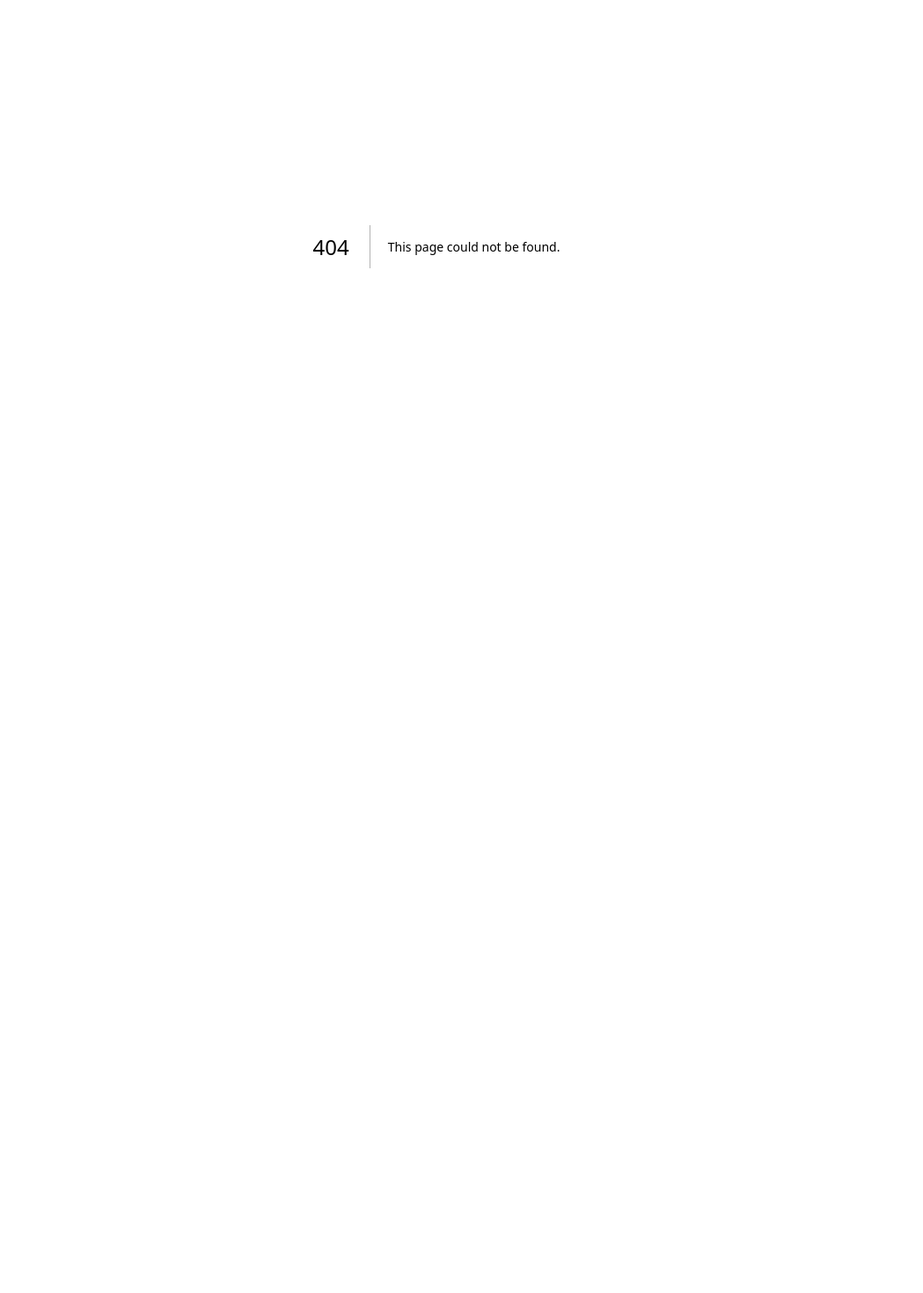
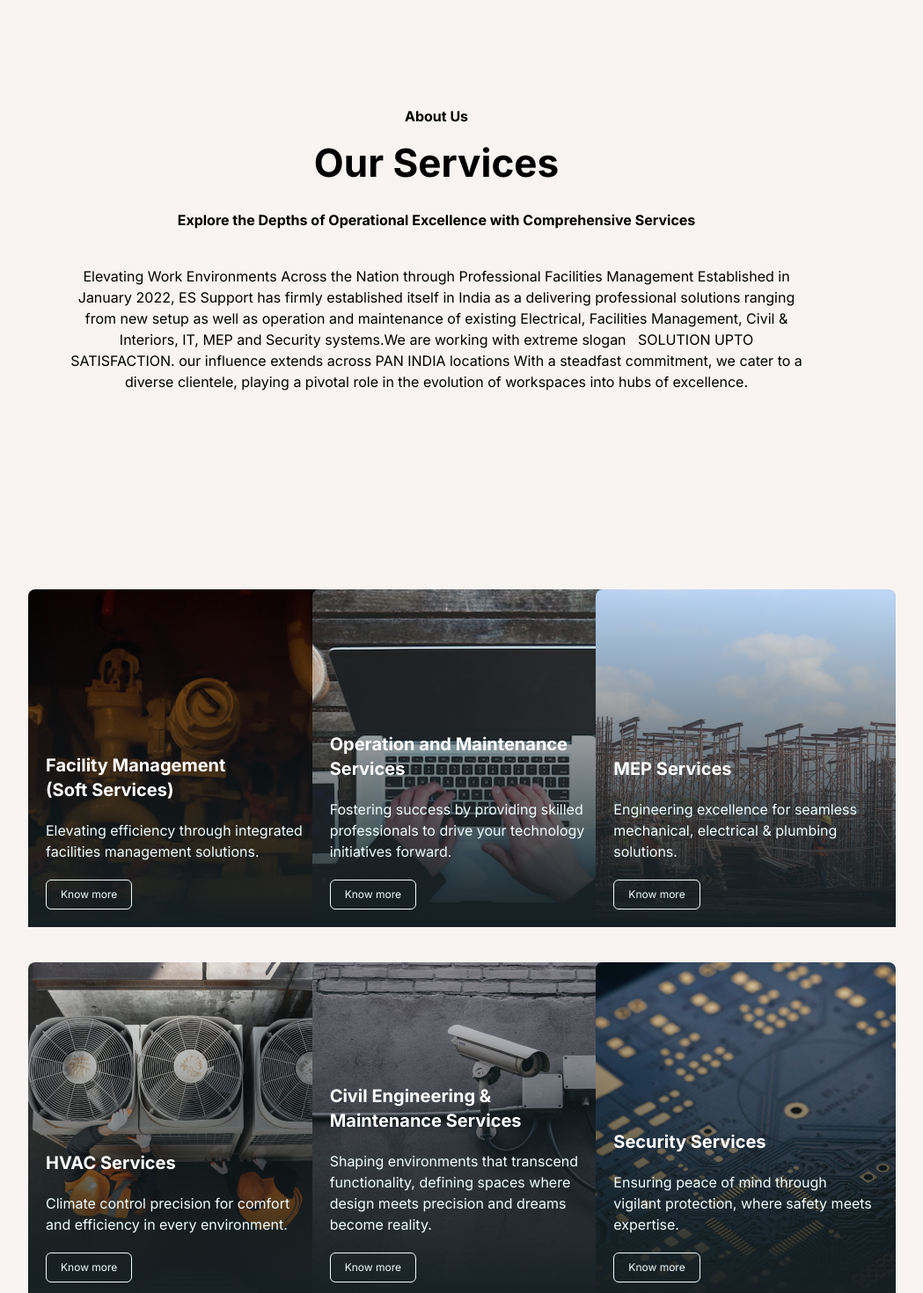
Before and after one commit to Amrit-Thapa/es-support-fe, a Next.js app: page /services in a window 1280 px wide. Before the commit this address had no page. Shown: the part 120-1590 px from the top of the page at 88% size, without its empty margins (144-1193 px from the left). Before the commit the page ends 800 px from the top, so only its background shows below. Built offline with nearby package versions, Linux system fonts and the light colour scheme.

Commit message:
adding services page

```diff
--- /dev/null
+++ b/src/app/services/Hero.tsx
@@ -0,0 +1,28 @@
+import React from "react";
+
+const Hero = () => {
+  return (
+    <section className="container mx-auto md:px-20 px-4 py-16 md:py-36 text-center">
+      <div className="mx-auto text-[9px] font-bold md:text-base">About Us</div>
+      <div className="text-[20px] mt-2 md:text-[44px] font-bold ">
+        Our Services
+      </div>
+      <div className="mx-auto mt-2 md:mt-5 text-[9px] font-bold md:text-base">
+        Explore the Depths of Operational Excellence with Comprehensive Services
+      </div>
+      <div className="mx-auto mt-5 md:mt-10 text-[9px] w-3/4 md:text-base">
+        Elevating Work Environments Across the Nation through Professional
+        Facilities Management Established in January 2022, ES Support has firmly
+        established itself in India as a delivering professional solutions
+        ranging from new setup as well as operation and maintenance of existing
+        Electrical, Facilities Management, Civil & Interiors, IT, MEP and
+        Security systems.We are working with extreme slogan   SOLUTION UPTO
+        SATISFACTION. our influence extends across PAN INDIA locations With a
+        steadfast commitment, we cater to a diverse clientele, playing a pivotal
+        role in the evolution of workspaces into hubs of excellence.
+      </div>
+    </section>
+  );
+};
+
+export default Hero;
--- /dev/null
+++ b/src/app/services/Services.tsx
@@ -0,0 +1,128 @@
+import React from "react";
+import service1 from "@/../public/assets/images/service1.png";
+import service2 from "@/../public/assets/images/service2.png";
+import service3 from "@/../public/assets/images/service3.png";
+import service4 from "@/../public/assets/images/service4.png";
+import service5 from "@/../public/assets/images/service5.png";
+import service6 from "@/../public/assets/images/service6.png";
+
+const Services = () => {
+  return (
+    <section className="bg-lightOrange">
+      <div className="container mx-auto px-4 py-10 md:px-24 md:py-20">
+        <div className="grid md:grid-cols-3 grid-cols-1 gap-10 md:px-20 w-3/4 md:w-full m-auto">
+          <div
+            style={{"--image-url": `url(${service1.src})`} as {}}
+            className="bg-[image:var(--image-url)] w-64 h-72 md:w-[341px] md:h-[384px] rounded-lg"
+          >
+            <div className="bg-gradient-to-t from-[#162023] size-full justify-end p-5 flex flex-col gap-2 md:gap-5">
+              <div className="font-bold text-xs md:text-xl text-white">
+                Facility Management
+                <div>(Soft Services)</div>
+              </div>
+              <div className="text-[#EFFEFF] font-normal text-[9px] md:text-base">
+                Elevating efficiency through integrated facilities management
+                solutions.
+              </div>
+              <button className="border border-[#EFFEFF] text-[#EFFEFF] rounded-md w-fit py-1 px-3 md:py-2 md:px-4 text-[10px] md:text-xs font-normal">
+                Know more
+              </button>
+            </div>
+          </div>
+
+          <div
+            style={{"--image-url": `url(${service2.src})`} as {}}
+            className="bg-[image:var(--image-url)] w-64 h-72 md:w-[341px] md:h-[384px] rounded-lg"
+          >
+            <div className="bg-gradient-to-t from-[#162023] size-full justify-end p-5 flex flex-col gap-2 md:gap-5">
+              <div className="font-bold text-xs md:text-xl text-white">
+                Operation and Maintenance Services
+              </div>
+              <div className="text-[#EFFEFF] font-normal text-[9px] md:text-base">
+                Fostering success by providing skilled professionals to drive
+                your technology initiatives forward.
+              </div>
+              <button className="border border-[#EFFEFF] text-[#EFFEFF] rounded-md w-fit py-1 px-3 md:py-2 md:px-4 text-[10px] md:text-xs font-normal">
+                Know more
+              </button>
+            </div>
+          </div>
+
+          <div
+            style={{"--image-url": `url(${service5.src})`} as {}}
+            className="bg-[image:var(--image-url)] w-64 h-72 md:w-[341px] md:h-[384px] rounded-lg"
+          >
+            <div className="bg-gradient-to-t from-[#162023] size-full justify-end p-5 flex flex-col gap-2 md:gap-5">
+              <div className="font-bold text-xs md:text-xl text-white">
+                MEP Services
+              </div>
+              <div className="text-[#EFFEFF] font-normal text-[9px] md:text-base">
+                Engineering excellence for seamless mechanical, electrical &
+                plumbing solutions.
+              </div>
+              <button className="border border-[#EFFEFF] text-[#EFFEFF] rounded-md w-fit py-1 px-3 md:py-2 md:px-4 text-[10px] md:text-xs font-normal">
+                Know more
+              </button>
+            </div>
+          </div>
+
+          <div
+            style={{"--image-url": `url(${service3.src})`} as {}}
+            className="bg-[image:var(--image-url)] w-64 h-72 md:w-[341px] md:h-[384px] rounded-lg"
+          >
+            <div className="bg-gradient-to-t from-[#162023] size-full justify-end p-5 flex flex-col gap-2 md:gap-5">
+              <div className="font-bold text-xs md:text-xl text-white">
+                HVAC Services
+              </div>
+              <div className="text-[#EFFEFF] font-normal text-[9px] md:text-base">
+                Climate control precision for comfort and efficiency in every
+                environment.
+              </div>
+              <button className="border border-[#EFFEFF] text-[#EFFEFF] rounded-md w-fit py-1 px-3 md:py-2 md:px-4 text-[10px] md:text-xs font-normal">
+                Know more
+              </button>
+            </div>
+          </div>
+
+          <div
+            style={{"--image-url": `url(${service6.src})`} as {}}
+            className="bg-[image:var(--image-url)] w-64 h-72 md:w-[341px] md:h-[384px] rounded-lg"
+          >
+            <div className="bg-gradient-to-t from-[#162023] size-full justify-end p-5 flex flex-col gap-2 md:gap-5">
+              <div className="font-bold text-xs md:text-xl text-white">
+                Civil Engineering & Maintenance Services
+              </div>
+              <div className="text-[#EFFEFF] font-normal text-[9px] md:text-base">
+                Shaping environments that transcend functionality, defining
+                spaces where design meets precision and dreams become reality.
+              </div>
+              <button className="border border-[#EFFEFF] text-[#EFFEFF] rounded-md w-fit py-1 px-3 md:py-2 md:px-4 text-[10px] md:text-xs font-normal">
+                Know more
+              </button>
+            </div>
+          </div>
+
+          <div
+            style={{"--image-url": `url(${service4.src})`} as {}}
+            className="bg-[image:var(--image-url)] w-64 h-72 md:w-[341px] md:h-[384px] rounded-lg"
+          >
+            <div className="bg-gradient-to-t from-[#162023] size-full justify-end p-5 flex flex-col gap-2 md:gap-5">
+              <div className="font-bold text-xs md:text-xl text-white">
+                Security Services
+              </div>
+              <div className="text-[#EFFEFF] font-normal text-[9px] md:text-base">
+                Ensuring peace of mind through vigilant protection, where safety
+                meets expertise.
+              </div>
+              <button className="border border-[#EFFEFF] text-[#EFFEFF] rounded-md w-fit py-1 px-3 md:py-2 md:px-4 text-[10px] md:text-xs font-normal">
+                Know more
+              </button>
+            </div>
+          </div>
+        </div>
+      </div>
+    </section>
+  );
+};
+
+export default Services;
--- a/src/app/about/page.tsx
+++ b/src/app/services/page.tsx
@@ -2,25 +2,17 @@ import Footer from "@/sections/Footer";
 import GetInTouch from "@/sections/GetInTouch";
 import Header from "@/sections/Header";
 import React from "react";
-import Directors from "./Directors";
 import Hero from "./Hero";
-import OurValues from "./OurValues";
-import VisionMission from "./VisionMission";
-import Location from "./Location";
-import Certification from "./Certification";
+import Services from "./Services";
 
 const Page = () => {
   return (
     <>
-      <div className="bg-[#FF710014]">
+      <div className="bg-lightOrange">
         <Header />
         <Hero />
       </div>
-      <OurValues />
-      <Directors />
-      <VisionMission />
-      <Location />
-      <Certification />
+      <Services />
       <GetInTouch />
       <Footer />
     </>
--- a/src/sections/Header.tsx
+++ b/src/sections/Header.tsx
@@ -45,10 +45,13 @@ const Header = () => {
             About
             <ChevronDown className="inline" />
           </Link>
-          <div>
+          <Link
+            className={pathname === "/services" ? "border-b border-black" : ""}
+            href="/services"
+          >
             Services
             <ChevronDown className="inline" />
-          </div>
+          </Link>
           <div>Projects</div>
           <div>Blog</div>
           <button className="bg-primaryBlue rounded-lg text-white py-3 px-11 font-bold text-lg">
@@ -78,7 +81,16 @@ const Header = () => {
               About
             </Link>
           </div>
-          <div>Service</div>
+          <div>
+            <Link
+              className={
+                pathname === "/services" ? "border-b border-black" : ""
+              }
+              href="/services"
+            >
+              Service
+            </Link>
+          </div>
           <div>Projects</div>
           <div>Blogs</div>
           <button className="bg-white rounded-lg py-3 px-11 text-primaryBlue font-bold text-lg">
```
